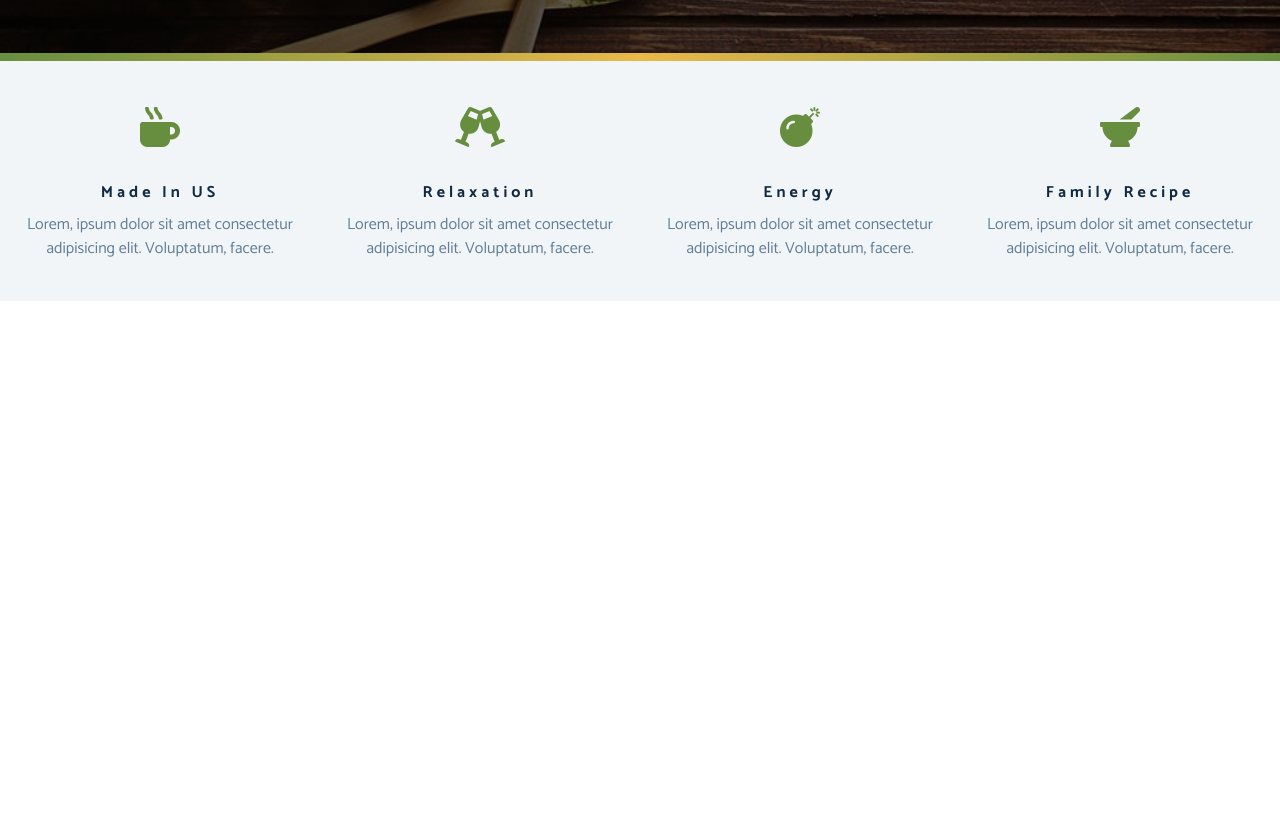
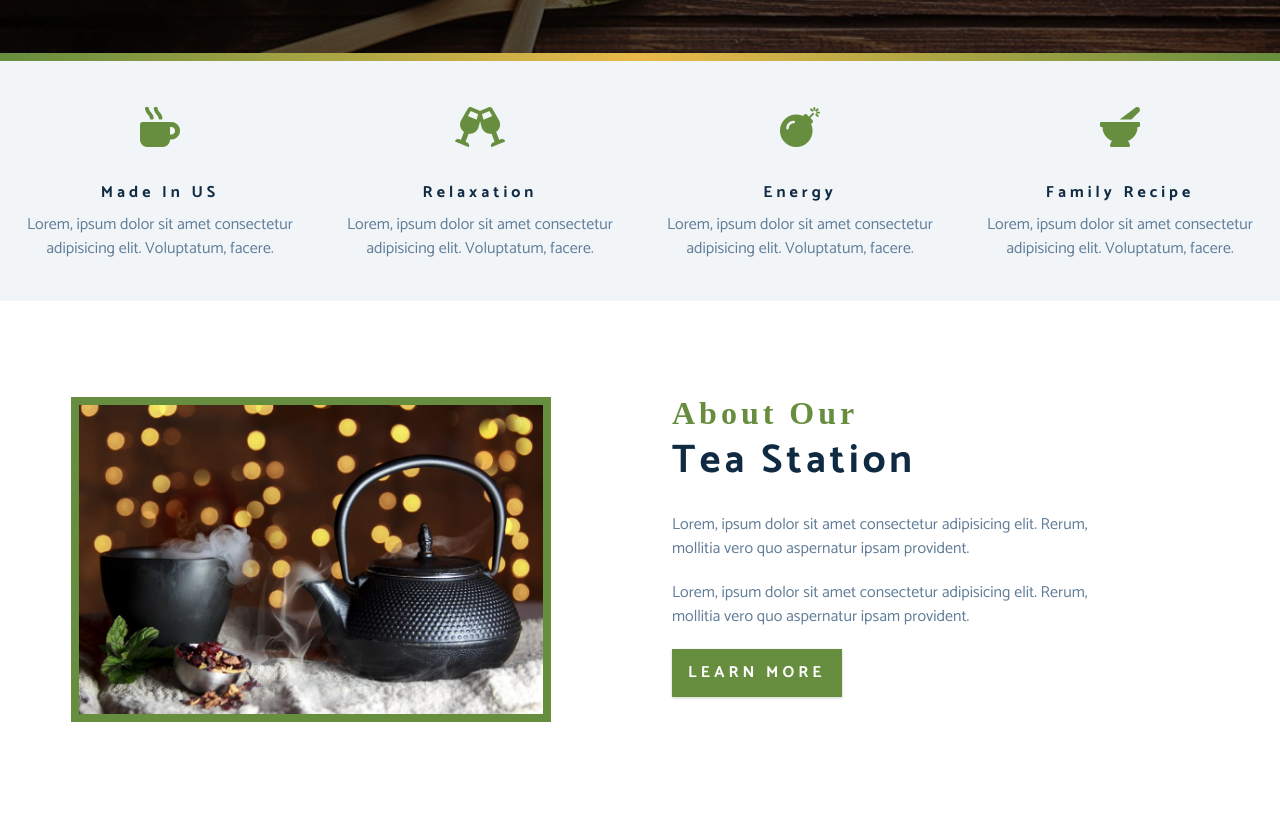
Before and after one commit to learner-sagar/tea-station, a plain HTML site: page index.html in a window 1280 px wide. Shown: the part 747-1565 px from the top of the page. Before the commit the page ends 1048 px from the top, so only its background shows below. Drawn offline with Linux system fonts and the light colour scheme; a web font is replaced by a local one.

Commit message:
completed about section

```diff
--- a/css/styles.css
+++ b/css/styles.css
@@ -131,6 +131,29 @@ p {
   display: table;
 }
 
+.section-title h3 {
+  font-family: var(--ff-secondary);
+  color: var(--clr-primary);
+}
+
+.section-title {
+  margin-bottom: 2rem;
+}
+
+.section-center {
+  padding: 4rem 0;
+  width: 90vw;
+  margin: 0 auto;
+  max-width: 1170px;
+}
+
+@media screen and (min-width: 992px) {
+  .section-center {
+    width: 95vw;
+    padding: 4rem 1rem;
+  }
+}
+
 /*
 ===============
 header
@@ -236,3 +259,45 @@ skills
     width: 25%;
   }
 }
+
+/*
+===============
+About
+===============
+*/
+
+.about-img,
+.about-info {
+  padding: 2rem 0;
+}
+
+.about-picture-container {
+  background: var(--clr-primary);
+  border: 0.5rem solid var(--clr-primary);
+  max-width: 30rem;
+  overflow: hidden;
+}
+
+.about-picture {
+  transition: var(--transition);
+}
+.about-picture-container:hover .about-picture {
+  opacity: 0.5;
+  transform: scale(1.2);
+}
+
+.about-text {
+  max-width: 26rem;
+  color: var(--clr-grey-5);
+}
+
+@media screen and (min-width: 992px) {
+  .about-img,
+  .about-info {
+    float: left;
+    width: 50%;
+  }
+  .about-info {
+    padding-left: 2rem;
+  }
+}
--- a/index.html
+++ b/index.html
@@ -84,6 +84,40 @@
       <!-- end of single skill -->
     </section>
     <!-- end of skills section -->
+    <section>
+      <div class="section-center clearfix">
+        <!-- about-img -->
+        <article class="about-img">
+          <div class="about-picture-container">
+            <img
+              src="./images/about-bcg.jpeg"
+              alt="tea kettle"
+              class="about-picture"
+            />
+          </div>
+        </article>
+        <!-- end of about-img -->
+        <!-- about-info -->
+        <article class="about-info">
+          <!-- section title -->
+          <div class="section-title">
+            <h3>about our</h3>
+            <h2>tea station</h2>
+          </div>
+          <!-- end of section title -->
+          <p class="about-text">
+            Lorem, ipsum dolor sit amet consectetur adipisicing elit. Rerum,
+            mollitia vero quo aspernatur ipsam provident.
+          </p>
+          <p class="about-text">
+            Lorem, ipsum dolor sit amet consectetur adipisicing elit. Rerum,
+            mollitia vero quo aspernatur ipsam provident.
+          </p>
+          <a href="about.html" class="btn">learn more</a>
+        </article>
+        <!-- end of about-info -->
+      </div>
+    </section>
     <script src="app.js"></script>
   </body>
 </html>
```
